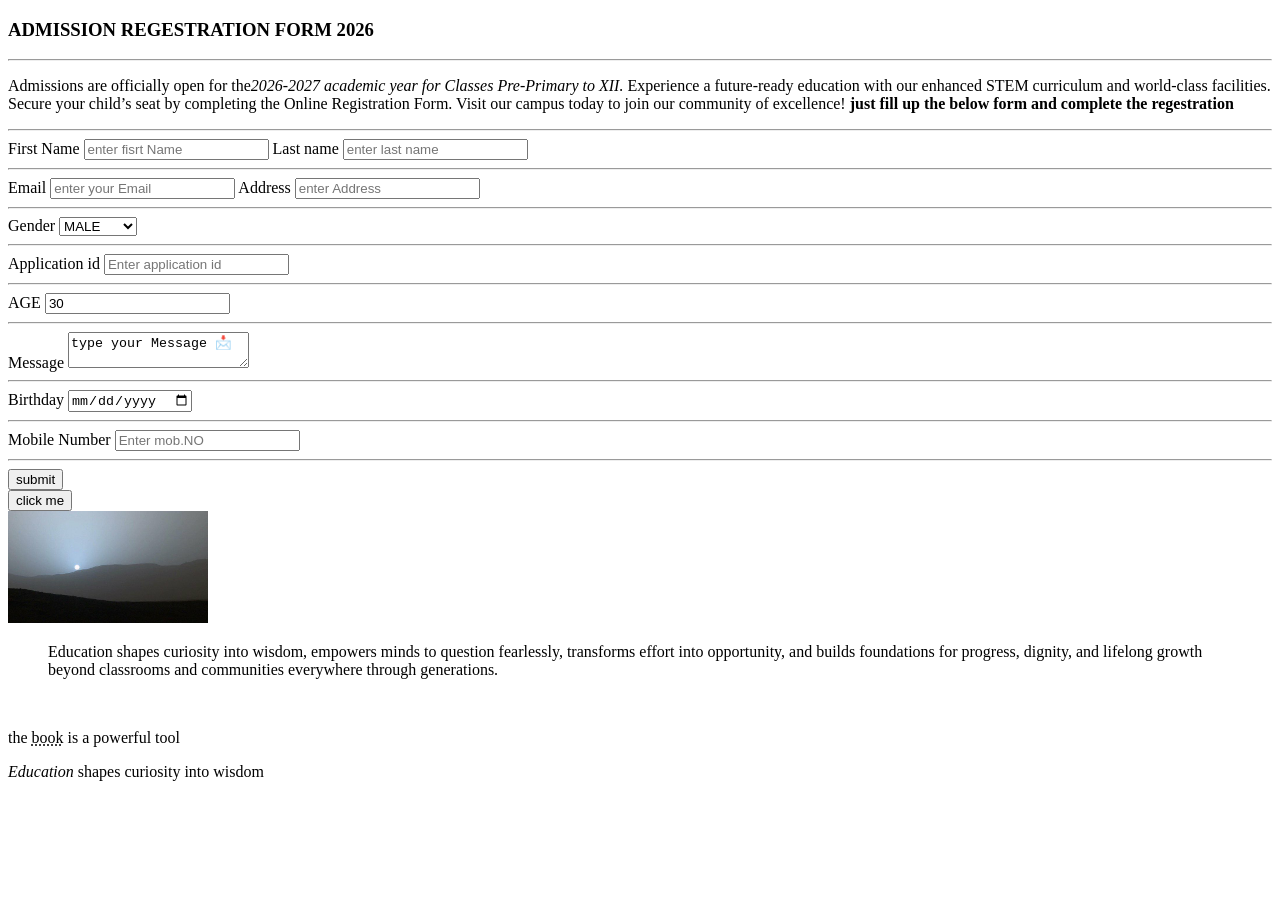
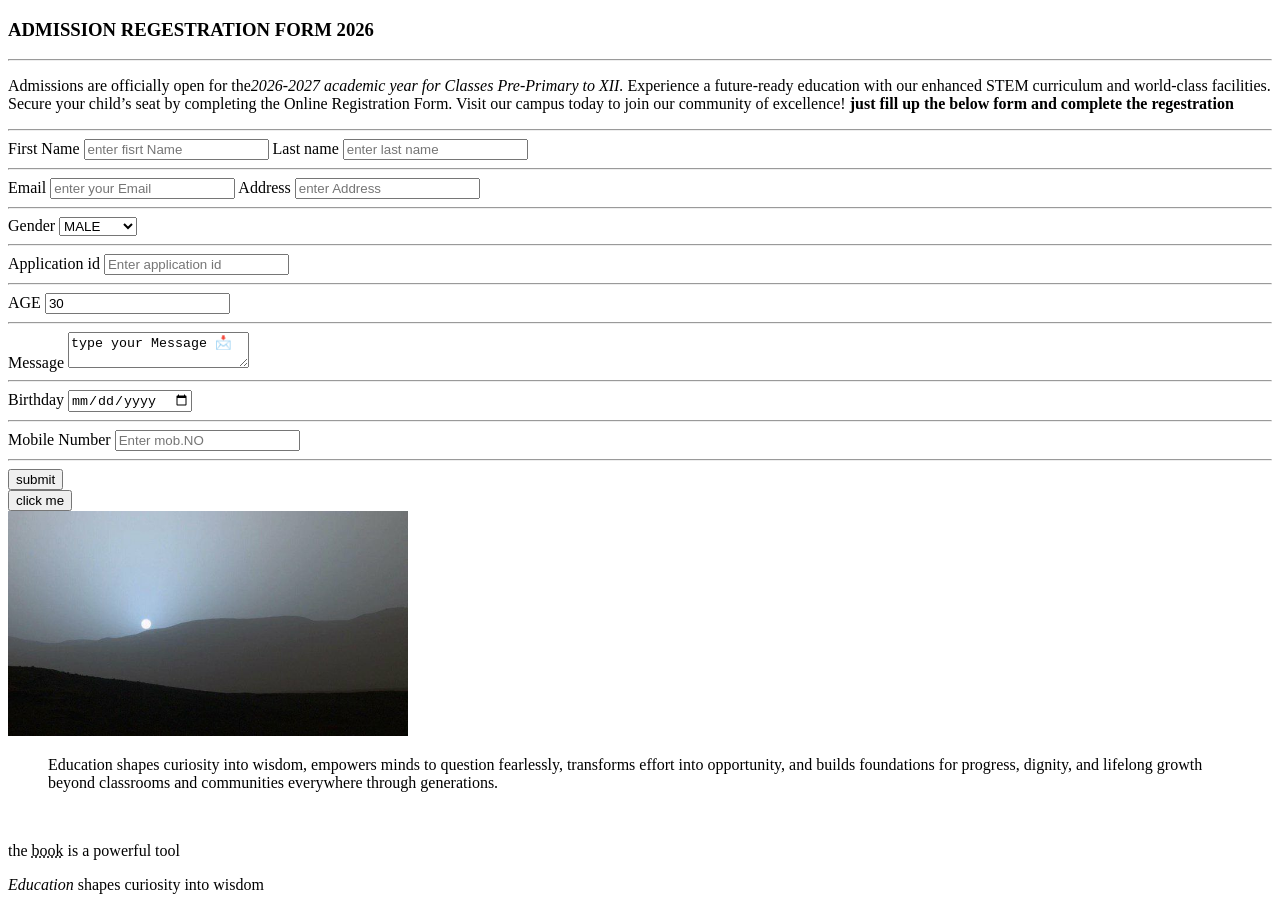
Before and after one commit to sqbb01/Admission-from, a plain HTML site: page index.html in a window 1280 px wide. Before the commit the page ends 800 px from the top, so only its background shows below. Drawn offline with Linux system fonts and the light colour scheme.

Commit message:
Update index.html

```diff
--- a/index.html
+++ b/index.html
@@ -78,7 +78,7 @@
 
 
         <!--image-->
-        <img src="mars.jpg" alt="image simple" width="200">
+        <img src="mars.jpg" alt="image simple" width="400" >
         <br>
 
         <!--quotations-->
```
